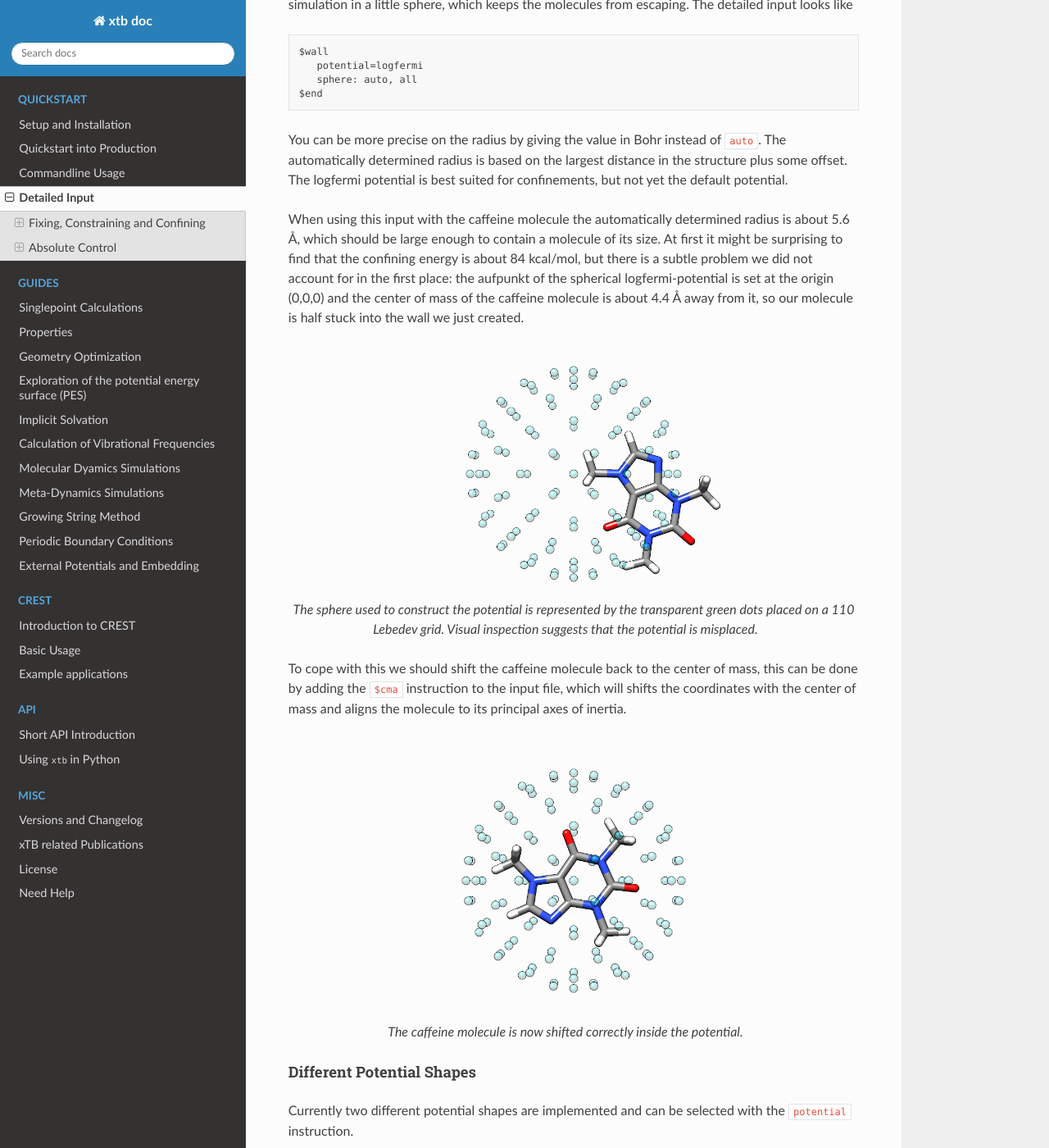
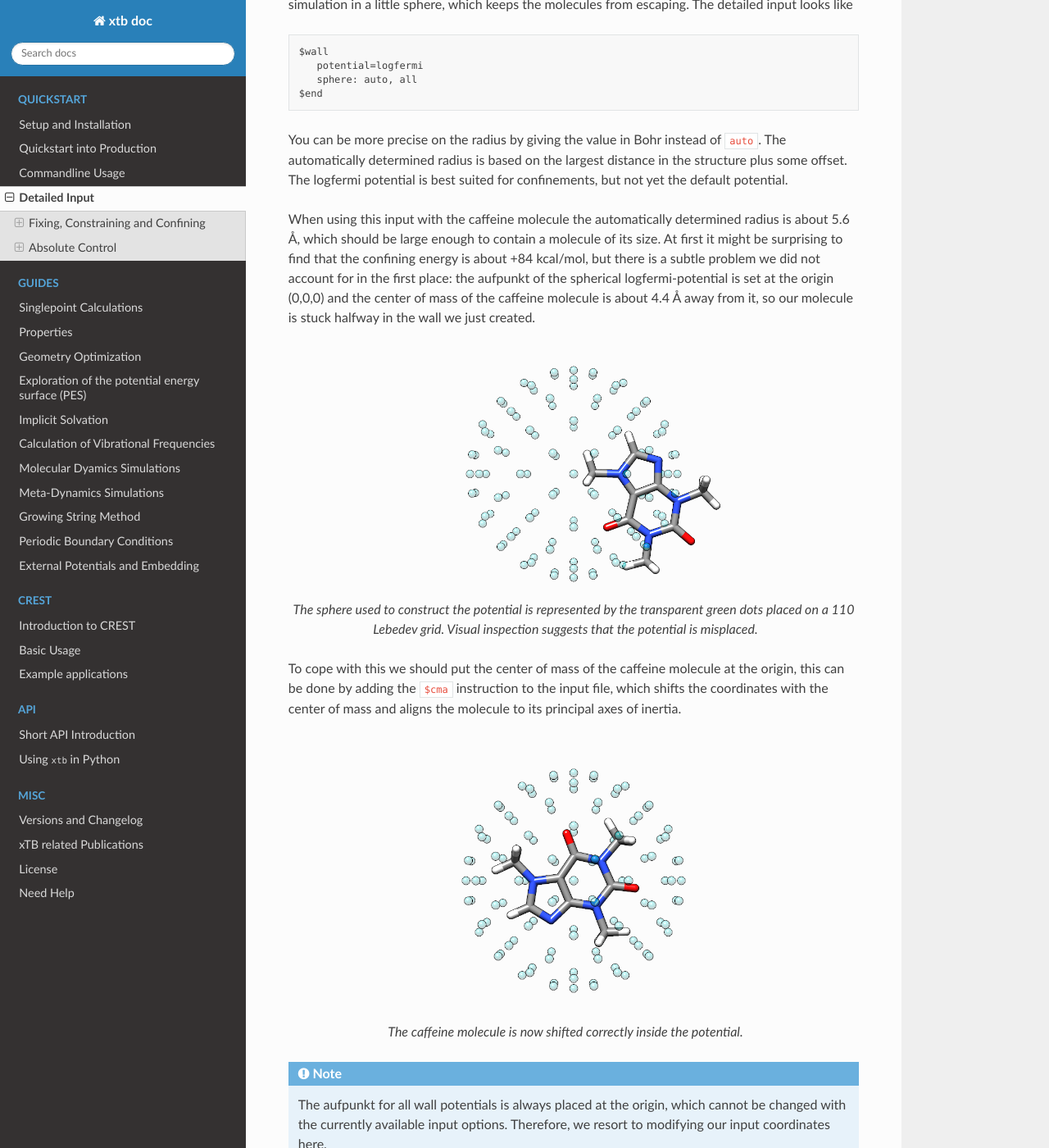
Before and after one commit to grimme-lab/xtb_docs, a Sphinx documentation site: the page built from source/xcontrol.rst, in a window 1280 px wide and 1400 px high, scrolled down 6279 px. Shown: the whole window at 82% size. Built offline with Sphinx 7.4.7 and the Read the Docs theme 2.0.0, drawn with Linux system fonts in a browser that asks for light colours.

Commit message:
updated general introduction to confining

```diff
--- a/source/xcontrol.rst
+++ b/source/xcontrol.rst
@@ -360,10 +360,10 @@ When using this input with the caffeine molecule the automatically
 determined radius is about 5.6 Å, which should be large enough to contain
 a molecule of its size.
 At first it might be surprising to find that the confining energy
-is about 84 kcal/mol, but there is a subtle problem we did not account for
+is about +84 kcal/mol, but there is a subtle problem we did not account for
 in the first place: the aufpunkt of the spherical logfermi-potential
 is set at the origin (0,0,0) and the center of mass of the caffeine molecule
-is about 4.4 Å away from it, so our molecule is half stuck into the wall
+is about 4.4 Å away from it, so our molecule is stuck halfway in the wall
 we just created.
 
 .. figure:: ../figures/confining_misplaced.png
@@ -374,9 +374,9 @@ we just created.
    transparent green dots placed on a 110 Lebedev grid.
    Visual inspection suggests that the potential is misplaced.
 
-To cope with this we should shift the caffeine molecule back to the center
-of mass, this can be done by adding the ``$cma`` instruction to the input
-file, which will shifts the coordinates with the center of mass and aligns
+To cope with this we should put the center of mass of the caffeine molecule
+at the origin, this can be done by adding the ``$cma`` instruction to the input
+file, which shifts the coordinates with the center of mass and aligns
 the molecule to its principal axes of inertia.
 
 .. figure:: ../figures/confining_shifted.png
@@ -384,6 +384,10 @@ the molecule to its principal axes of inertia.
    :align: center
 
    The caffeine molecule is now shifted correctly inside the potential.
+
+.. note:: The aufpunkt for all wall potentials is always placed at the origin,
+          which cannot be changed with the currently available input options.
+          Therefore, we resort to modifying our input coordinates here.
 
 Different Potential Shapes
 ~~~~~~~~~~~~~~~~~~~~~~~~~~
```
